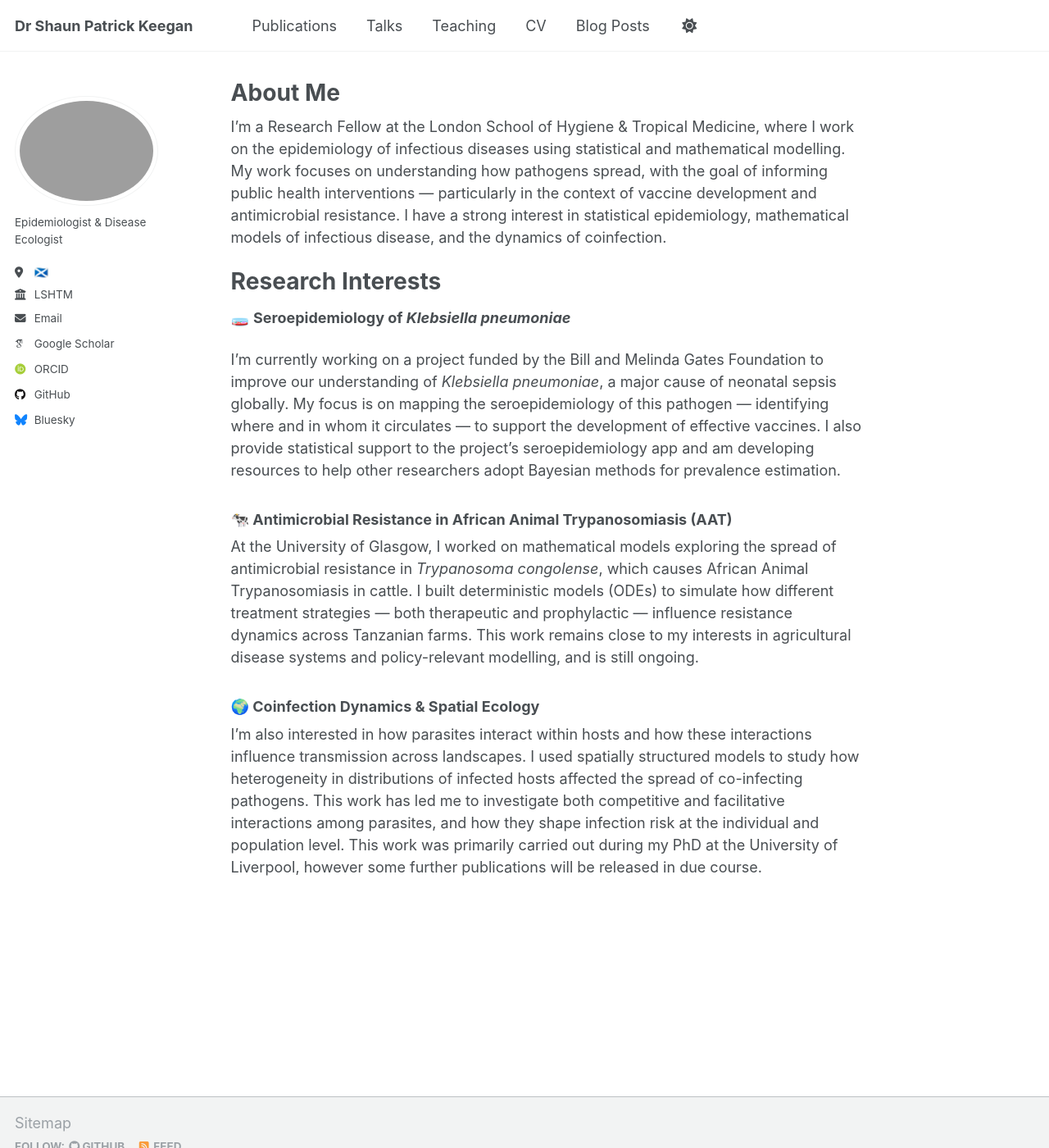
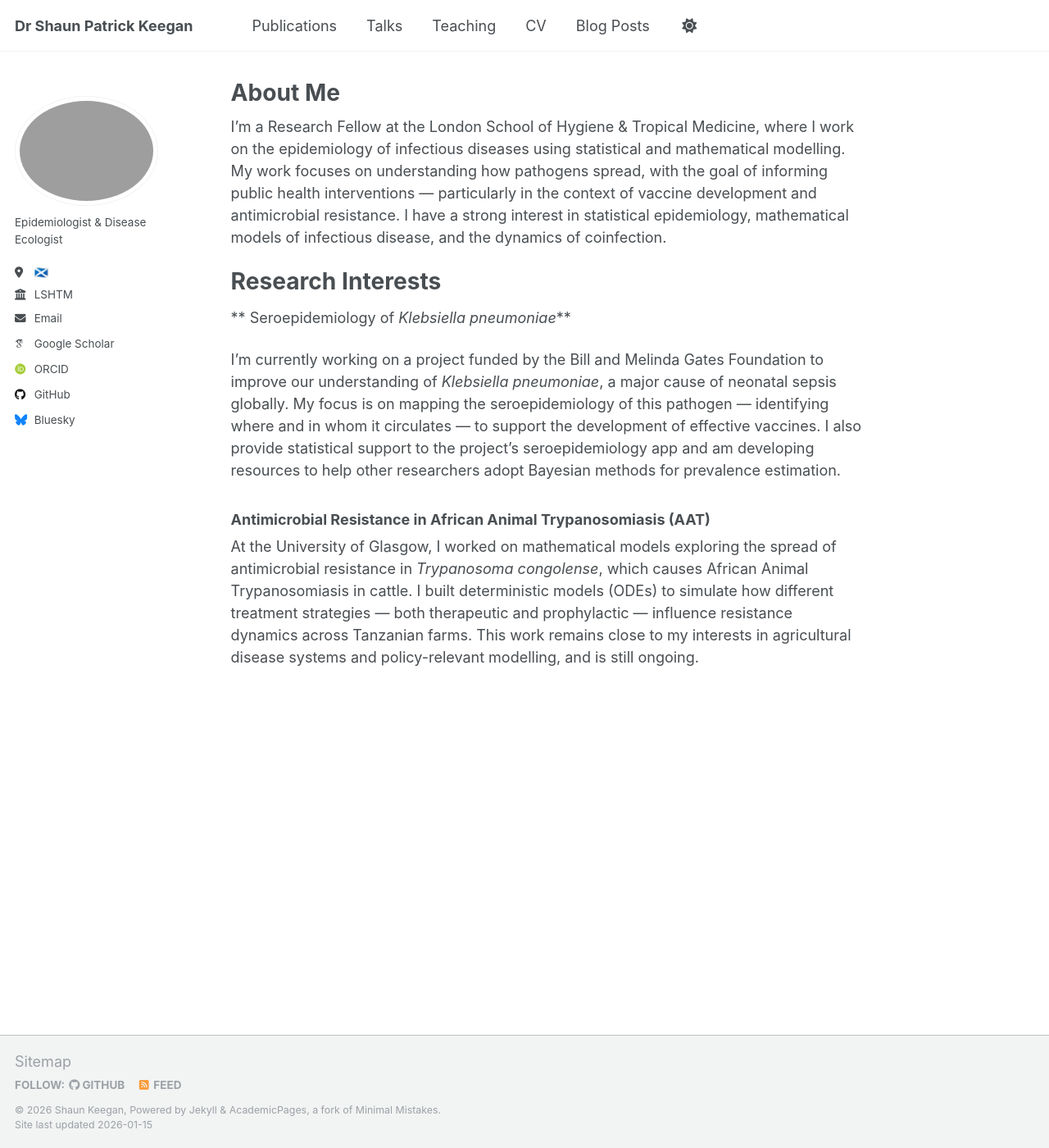
Before and after one commit to shaunkeegan/shaunkeegan.github.io, a Jekyll site: the page built from _pages/about.md, in a window 1280 px wide and 1400 px high. Shown: the whole window at 82% size. Built offline with Jekyll 4.4.1, drawn with Linux system fonts in a browser that asks for light colours; some web fonts are replaced.

Commit message:
minor tweaks

```diff
--- a/_pages/about.md
+++ b/_pages/about.md
@@ -11,14 +11,10 @@ I'm a Research Fellow at the London School of Hygiene & Tropical Medicine, where
 
 # Research Interests
 
-🧫 **Seroepidemiology of *Klebsiella pneumoniae***
+** Seroepidemiology of *Klebsiella pneumoniae***
 
 I'm currently working on a project funded by the Bill and Melinda Gates Foundation to improve our understanding of *Klebsiella pneumoniae*, a major cause of neonatal sepsis globally. My focus is on mapping the seroepidemiology of this pathogen — identifying where and in whom it circulates — to support the development of effective vaccines. I also provide statistical support to the project’s seroepidemiology app and am developing resources to help other researchers adopt Bayesian methods for prevalence estimation.
 
-### 🐄 Antimicrobial Resistance in African Animal Trypanosomiasis (AAT)
+### Antimicrobial Resistance in African Animal Trypanosomiasis (AAT)
 
 At the University of Glasgow, I worked on mathematical models exploring the spread of antimicrobial resistance in *Trypanosoma congolense*, which causes African Animal Trypanosomiasis in cattle. I built deterministic models (ODEs) to simulate how different treatment strategies — both therapeutic and prophylactic — influence resistance dynamics across Tanzanian farms. This work remains close to my interests in agricultural disease systems and policy-relevant modelling, and is still ongoing.
-
-### 🌍 Coinfection Dynamics & Spatial Ecology
-
-I’m also interested in how parasites interact within hosts and how these interactions influence transmission across landscapes. I used spatially structured models to study how heterogeneity in distributions of infected hosts affected the spread of co-infecting pathogens. This work has led me to investigate both competitive and facilitative interactions among parasites, and how they shape infection risk at the individual and population level. This work was primarily carried out during my PhD at the University of Liverpool, however some further publications will be released in due course.
```
Also changed, not shown: 1 other file.
